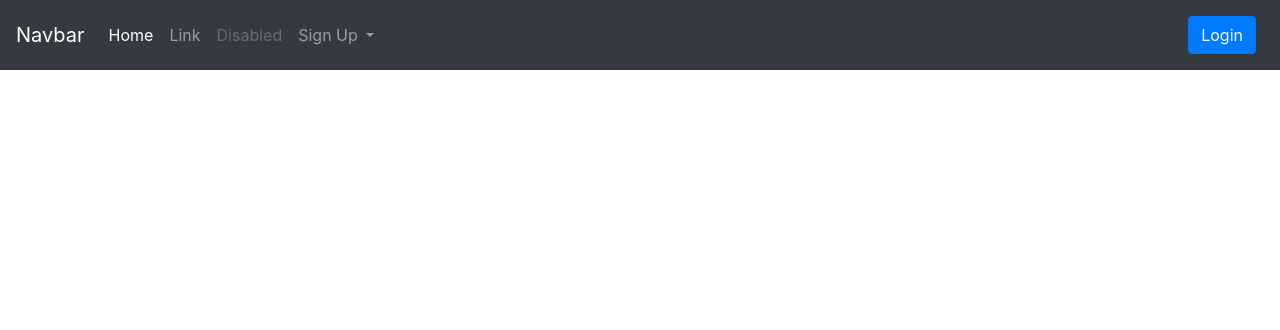
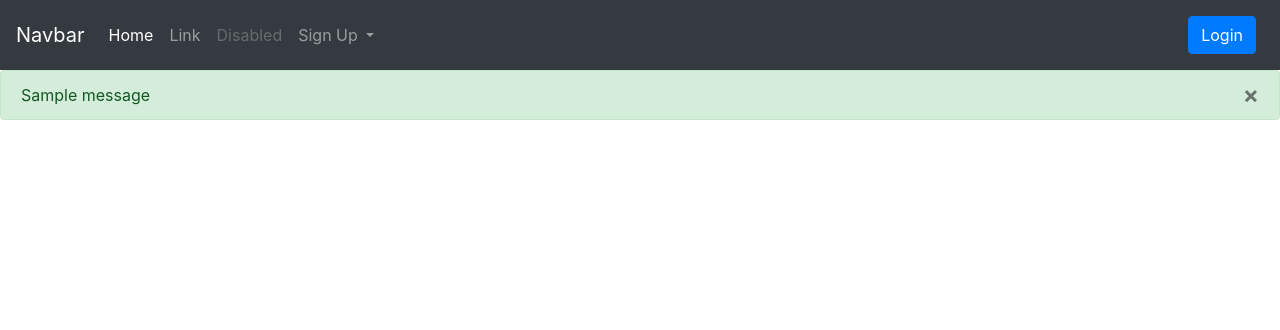
Before and after one commit to ZeyadTareq224/Final-Year-Graduation-Project, a Django app: page / in a window 1280 px wide. Shown: the top 330 px of the page. Run offline with Django 3.2, Linux system fonts and the light colour scheme; tables that the repository leaves empty hold one stand-in row (Sample ...); one stand-in notice (Sample message) is shown.

Commit message:
rendered django messages on home page, style fixes

```diff
--- a/DocsAssistant/templates/allauth/account/email_confirm.html
+++ b/DocsAssistant/templates/allauth/account/email_confirm.html
@@ -17,8 +17,9 @@
 
 <form method="post" action="{% url 'account_confirm_email' confirmation.key %}">
 {% csrf_token %}
-    <button type="submit">{% trans 'Confirm' %}</button>
+    <button class="btn btn-success" type="submit">{% trans 'Confirm' %}</button>
 </form>
+<br><br><br><br><br><br>
 
 {% else %}
 
--- a/DocsAssistant/templates/allauth/account/verification_sent.html
+++ b/DocsAssistant/templates/allauth/account/verification_sent.html
@@ -8,5 +8,6 @@
     <h1>{% trans "Verify Your E-mail Address" %}</h1>
 
     <p>{% blocktrans %}We have sent an e-mail to you for verification. Follow the link provided to finalize the signup process. Please contact us if you do not receive it within a few minutes.{% endblocktrans %}</p>
+    <br><br><br><br><br><br><br>
 
 {% endblock %}
--- a/DocsAssistant/templates/allauth/account/verified_email_required.html
+++ b/DocsAssistant/templates/allauth/account/verified_email_required.html
@@ -18,6 +18,6 @@ verification. Please click on the link inside this e-mail. Please
 contact us if you do not receive it within a few minutes.{% endblocktrans %}</p>
 
 <p>{% blocktrans %}<strong>Note:</strong> you can still <a href="{{ email_url }}">change your e-mail address</a>.{% endblocktrans %}</p>
-
+<br><br><br><br><br>
 
 {% endblock %}
--- a/DocsAssistant/users/templates/registration/home.html
+++ b/DocsAssistant/users/templates/registration/home.html
@@ -8,6 +8,7 @@
         <title>Document</title>
     </head>
     <body>
+
         <nav class="navbar navbar-expand-lg navbar-dark bg-dark">
             <a class="navbar-brand" href="#">Navbar</a>
             <button class="navbar-toggler" type="button" data-toggle="collapse" data-target="#navbarSupportedContent" aria-controls="navbarSupportedContent" aria-expanded="false" aria-label="Toggle navigation">
@@ -45,6 +46,14 @@
                       {% endif %}
             </div>
           </nav>
+          {% if messages %}
+              {% for message in messages %}
+                  <div class="alert alert-{{ message.tags }}">  <!-- singular -->
+                    <span class="close" data-dismiss="alert">×</span>
+                      {{ message|safe }}
+                  </div>
+              {% endfor %}
+          {% endif %}
         <script src="https://code.jquery.com/jquery-3.5.1.slim.min.js" integrity="sha384-DfXdz2htPH0lsSSs5nCTpuj/zy4C+OGpamoFVy38MVBnE+IbbVYUew+OrCXaRkfj" crossorigin="anonymous"></script>
         <script src="https://cdn.jsdelivr.net/npm/popper.js@1.16.1/dist/umd/popper.min.js" integrity="sha384-9/reFTGAW83EW2RDu2S0VKaIzap3H66lZH81PoYlFhbGU+6BZp6G7niu735Sk7lN" crossorigin="anonymous"></script>
         <script src="https://cdn.jsdelivr.net/npm/bootstrap@4.5.3/dist/js/bootstrap.min.js" integrity="sha384-w1Q4orYjBQndcko6MimVbzY0tgp4pWB4lZ7lr30WKz0vr/aWKhXdBNmNb5D92v7s" crossorigin="anonymous"></script>
```
Also changed, not shown: DocsAssistant/templates/allauth/account/base.html (+8 -0 lines), DocsAssistant/users/templates/registration/base.html (+8 -0 lines).
